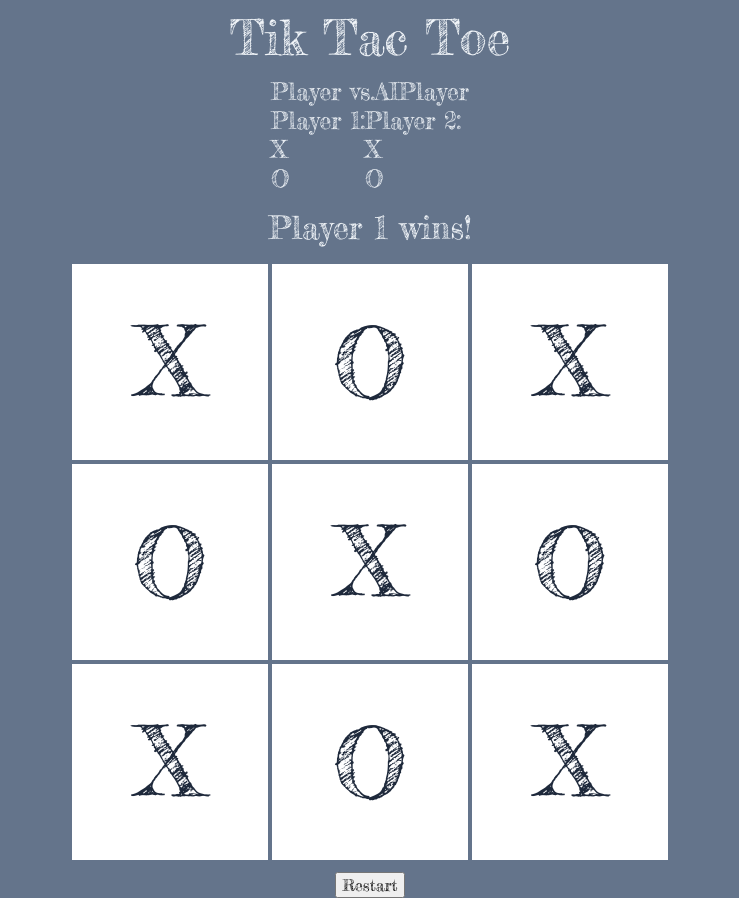
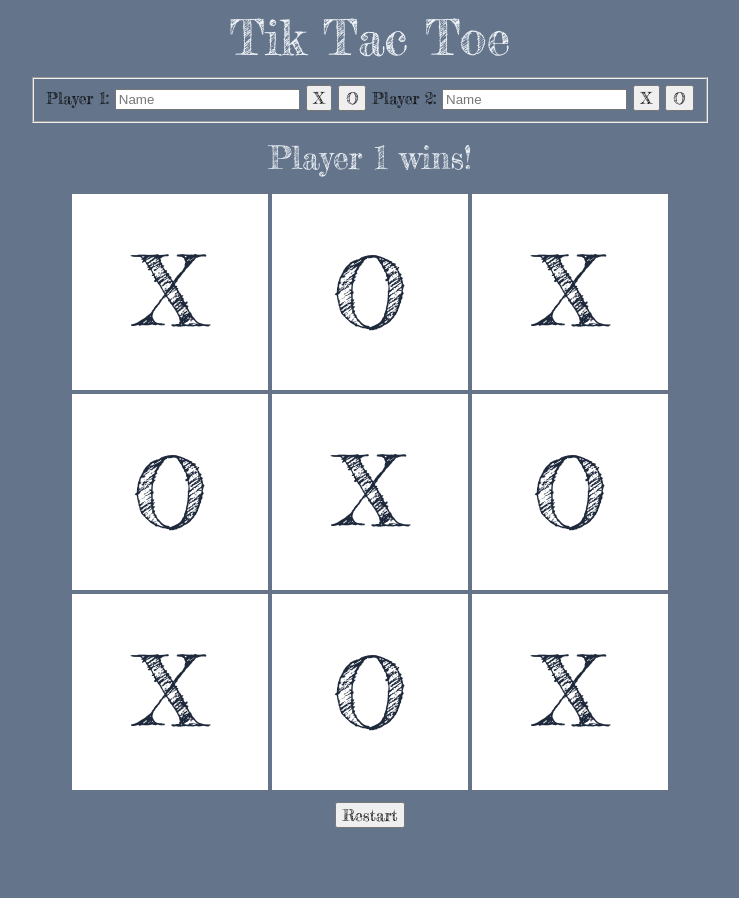
Before and after one commit to Selenityy/Tic-Tac-Toe, a website: page index.html in a window 1280 px wide. Shown: the whole page, without its empty margins (270-1009 px from the left). After the commit the page ends 828 px from the top, so only its background shows below. Drawn offline with Linux system fonts and the light colour scheme.

Commit message:
trying out forms for the player selection

```diff
--- a/index.html
+++ b/index.html
@@ -8,12 +8,37 @@
   <header>
     <div id="title">Tik Tac Toe</div>
     <div id="mode_box">
-            <div id="player_selection">
-                <div class="player_select">Player vs. </div>
-                <div class="ai_select">AI</div>
-                <div class="player_select">Player</div>
-            </div>
-            <div id="name_and_side_selection">
+      <!-- <div id="player_selection"> -->
+      <!-- <div class="player_select">Player vs. </div> -->
+      <!-- <div class="ai_select">AI</div> -->
+      <!-- <div class="player_select">Player</div> -->
+      <!-- </div> -->
+      <fieldset>
+        <form name="myForm" id="myForm" action="" method="GET">
+          <label for="playerName">Player 1: </label>
+          <input
+            type="text"
+            id="playerName"
+            name="playerName"
+            placeholder="Name"
+            pattern="^[a-zA-Z0-9_.-]*$"
+          />
+          <button>X</button>
+          <button>O</button>
+
+          <label for="playerName">Player 2: </label>
+          <input
+            type="text"
+            id="playerName"
+            name="playerName"
+            placeholder="Name"
+            pattern="^[a-zA-Z0-9_.-]*$"
+          />
+          <button>X</button>
+          <button>O</button>
+        </form>
+      </fieldset>
+      <!-- <div id="name_and_side_selection">
                 <div class="player_name">Player 1:
                     <div class="side_selection_X">X</div>
                     <div class="side_selection_O">O</div>
@@ -22,7 +47,7 @@
                     <div class="side_selection_X">X</div>
                     <div class="side_selection_O">O</div>
                 </div>
-            </div>
+            </div> -->
     </div>
   </header>
   <body>
@@ -39,7 +64,7 @@
       <div class="grid_child" id="grid_9">X</div>
     </div>
     <div id="restart">
-            <button>Restart</button>
+      <button id="restart_btn">Restart</button>
     </div>
     <script src="script.js"></script>
   </body>
```
Lines whose indentation alone changed are shown as unchanged.
